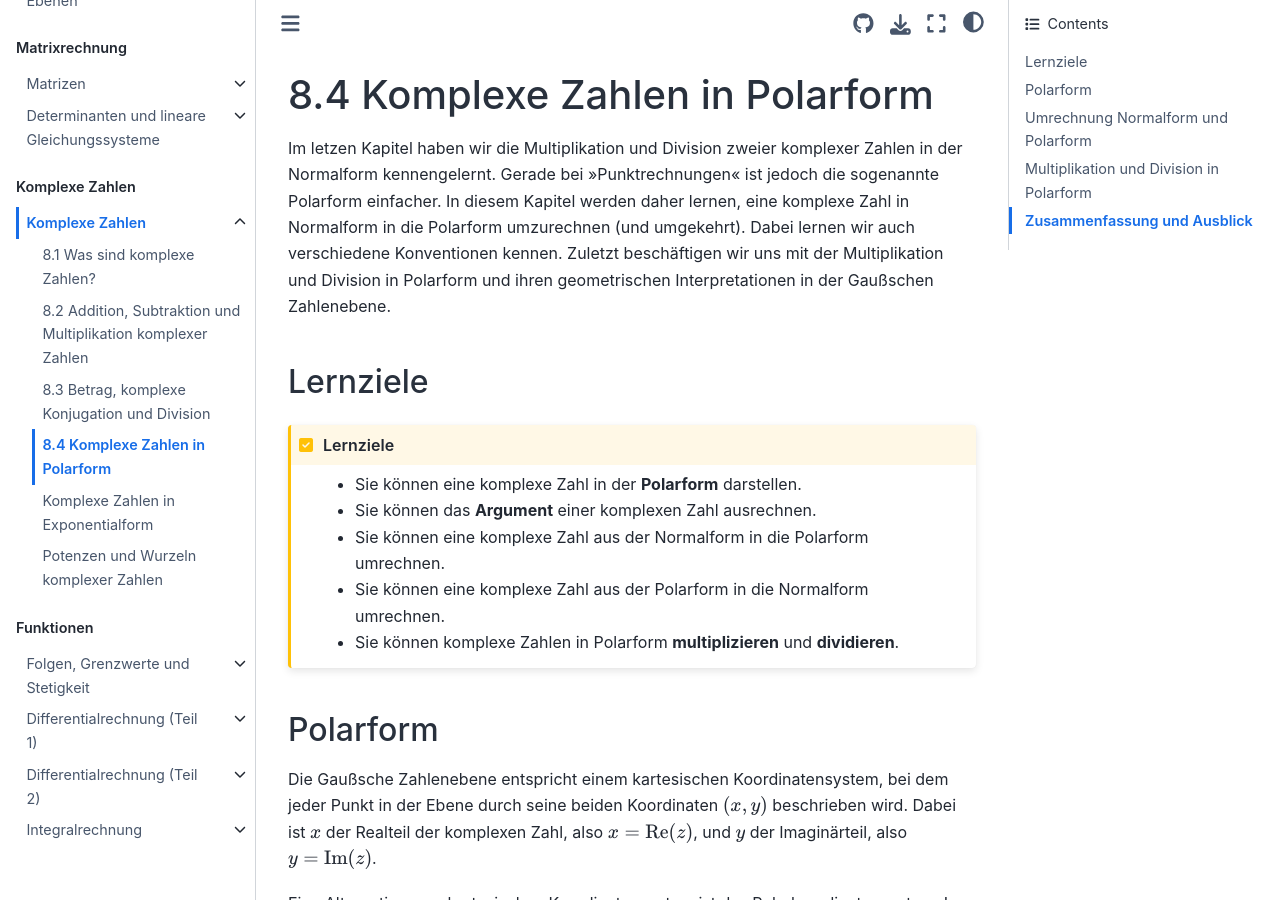
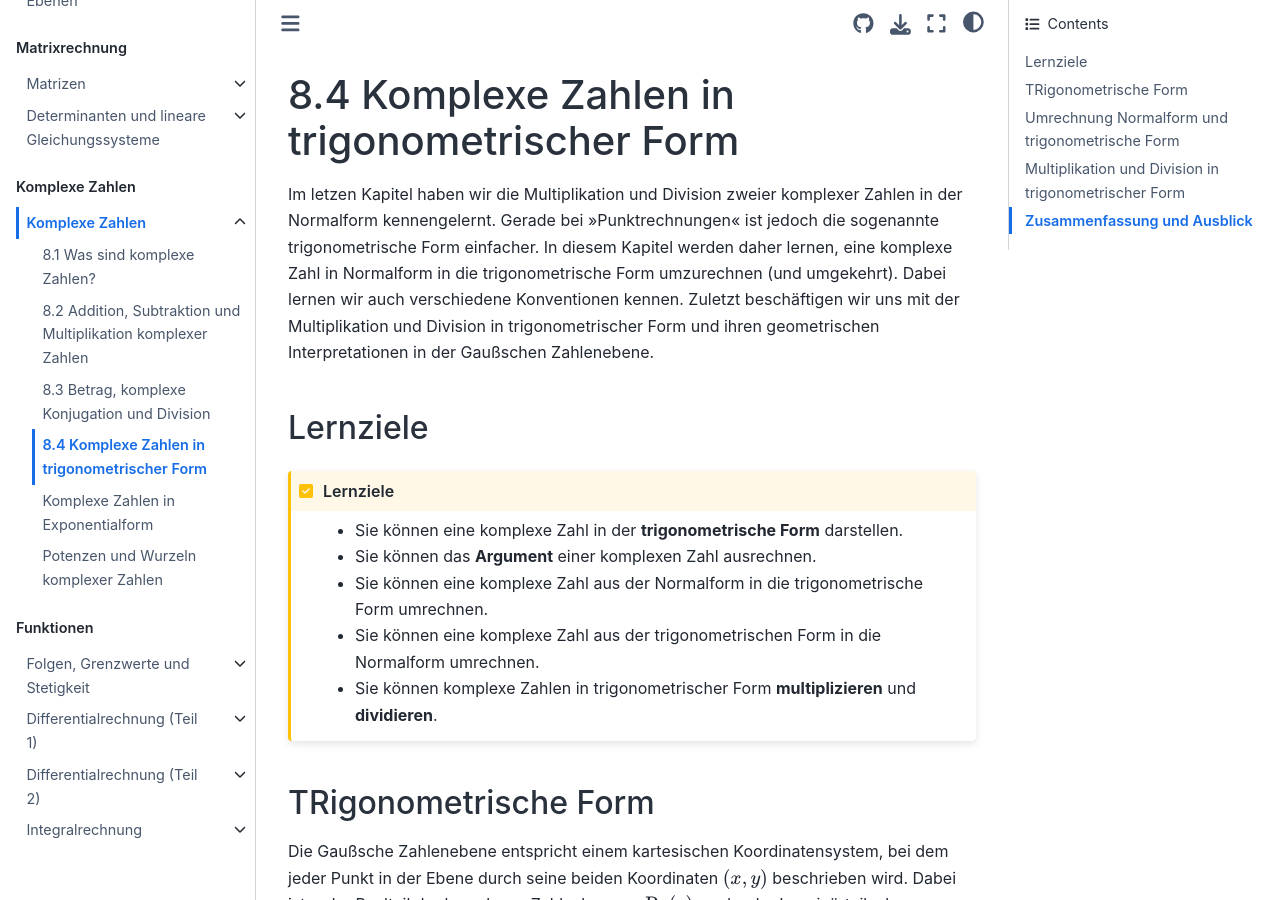
Before and after one commit to s-linden/mathematik-1, a Jupyter Book: the page built from doc/chapter08/chapter08_sec04.md, in a window 1280 px wide and 900 px high. Built offline with Jupyter Book 1.0.4 settings and Sphinx 7.4.7 and the Sphinx Book theme 1.1.4, drawn with Linux system fonts in a browser that asks for light colours; some of the changed text lies outside the part shown.

Commit message:
substituted Polarform by trigonometrische Form

````diff
--- a/doc/chapter08/chapter08_sec04.md
+++ b/doc/chapter08/chapter08_sec04.md
@@ -1,28 +1,31 @@
-# 8.4 Komplexe Zahlen in Polarform
+# 8.4 Komplexe Zahlen in trigonometrischer Form
 
 Im letzen Kapitel haben wir die Multiplikation und Division zweier komplexer
 Zahlen in der Normalform kennengelernt. Gerade bei »Punktrechnungen« ist jedoch
-die sogenannte Polarform einfacher. In diesem Kapitel werden daher lernen, eine
-komplexe Zahl in Normalform in die Polarform umzurechnen (und umgekehrt). Dabei
-lernen wir auch verschiedene Konventionen kennen. Zuletzt beschäftigen wir uns
-mit der Multiplikation und Division in Polarform und ihren geometrischen
-Interpretationen in der Gaußschen Zahlenebene.
+die sogenannte trigonometrische Form einfacher. In diesem Kapitel werden daher
+lernen, eine komplexe Zahl in Normalform in die trigonometrische Form
+umzurechnen (und umgekehrt). Dabei lernen wir auch verschiedene Konventionen
+kennen. Zuletzt beschäftigen wir uns mit der Multiplikation und Division in
+trigonometrischer Form und ihren geometrischen Interpretationen in der Gaußschen
+Zahlenebene.
 
 
 ## Lernziele
 
 ```{admonition} Lernziele
 :class: goals
-* Sie können eine komplexe Zahl in der **Polarform** darstellen.
+* Sie können eine komplexe Zahl in der **trigonometrische Form** darstellen.
 * Sie können das **Argument** einer komplexen Zahl ausrechnen.
-* Sie können eine komplexe Zahl aus der Normalform in die Polarform umrechnen.
-* Sie können eine komplexe Zahl aus der Polarform in die Normalform umrechnen.
-* Sie können komplexe Zahlen in Polarform **multiplizieren** und
+* Sie können eine komplexe Zahl aus der Normalform in die trigonometrische Form
+  umrechnen.
+* Sie können eine komplexe Zahl aus der trigonometrischen Form in die Normalform
+  umrechnen.
+* Sie können komplexe Zahlen in trigonometrischer Form **multiplizieren** und
   **dividieren**.
 ```
 
 
-## Polarform
+## TRigonometrische Form
 
 Die Gaußsche Zahlenebene entspricht einem kartesischen Koordinatensystem, bei
 dem jeder Punkt in der Ebene durch seine beiden Koordinaten $(x,y)$ beschrieben
@@ -44,11 +47,11 @@ Winkel von $\varphi = 30^{\circ}$ zur klassischen x-Achse. Diesen Winkel nennt
 man auch Polarwinkel oder Azimuth.
 
 <img src="pics/polarform_light43.svg"
-alt="Mehrere komplexe Zahlen in Polarform"
+alt="Mehrere komplexe Zahlen in trigonometrischer Form"
 class="image43"
 width=100%>
 <img src="pics/polarform_light169.svg"
-alt="Mehrere komplexe Zahlen in Polarform"
+alt="Mehrere komplexe Zahlen in trigonometrischer Form"
 class="image169"
 width=100%>
 
@@ -58,7 +61,8 @@ Polarkoordinaten dargestellt werden. Zu der komplexen Zahl $z = \sqrt{3} +
 Polarkoordinaten entspricht das gerade dem obigen Beispiel $(2, 30^{\circ})$. Um
 deutlich zu machen, dass es sich um eine komplexe Zahl handelt, werden
 allerdings nicht die Polarkoordinaten selbst benutzt, sondern die sogenannte
-Polarform:
+Polarform. Es gibt zwei Varianten der Polarform. Zunächst betrachten wir die
+**trigonometrische Form**:
 
 $$z = 2\cos(30^{\circ}) + 2\sin(30^{\circ})\mathrm{i}.$$
 
@@ -70,13 +74,13 @@ $$|z| = 2.$$
 Wir werden noch sehen, dass der Winkel entscheidend für die Multiplikation,
 Division und vor allem auch für das Potenzieren von komplexen Zahlen ist. Um
 diese Bedeutung hervorzuheben, wird der Winkel als **Argument** der komplexen
-Zahl bezeichnet. Zusammengefasst erhalten wir folgende Definition der Polarform
-einer komplexen Zahl.
+Zahl bezeichnet. Zusammengefasst erhalten wir folgende Definition der
+trigonometrischen Form einer komplexen Zahl.
 
-```{admonition} Was ist ... die Polarform?
+```{admonition} Was ist ... die trigonometrische Form?
 :class: note
-Die Polarform ist eine alternative Schreibweise einer komplexen Zahl $z$. In
-Polarform wird eine komplexe Zahl geschrieben als
+Die trigonometrische Form ist eine alternative Schreibweise einer komplexen Zahl
+$z$. In trigonometrischer Form wird eine komplexe Zahl geschrieben als
 
 $$z = r \, \cos(\varphi) + r \, \sin(\varphi)\, \mathrm{i}.$$
 
@@ -85,12 +89,12 @@ Argument.
 ```
 
 
-## Umrechnung Normalform und Polarform
+## Umrechnung Normalform und trigonometrische Form
 
-Die Umrechnung von der Polarform in die Normalform ist einfach. Tatsächlich
-müssen wir ja nur die Kosinus- und Sinuswerte konkret ausrechnen und jeweils mit
-dem Betrag multiplizieren. Die komplexe Zahl $z = 2 \cos(30^{\circ}) + 2
-\sin(\varphi) \mathrm{i}$ hat den Realteil
+Die Umrechnung von der trigonometrischen Form in die Normalform ist einfach.
+Tatsächlich müssen wir ja nur die Kosinus- und Sinuswerte konkret ausrechnen und
+jeweils mit dem Betrag multiplizieren. Die komplexe Zahl $z = 2 \cos(30^{\circ})
++ 2 \sin(\varphi) \mathrm{i}$ hat den Realteil
 
 $$\text{Re}(z) = 2 \cos(30^{\circ}) = 2 \cdot \frac{\sqrt{3}}{2}
 = \sqrt{3}$$
@@ -166,19 +170,19 @@ title="YouTube video player" frameborder="0" allow="accelerometer; autoplay; cli
 encrypted-media; gyroscope; picture-in-picture" allowfullscreen></iframe>
 ```
 
-```{dropdown} Video "Polarform"von Mathematrick
+```{dropdown} Video "Polarform" von Mathematrick
 <iframe width="560" height="315" src="https://www.youtube.com/embed/KzhWHGoAuK8"
 title="YouTube video player" frameborder="0" allow="accelerometer; autoplay; clipboard-write;
 encrypted-media; gyroscope; picture-in-picture" allowfullscreen></iframe>
 ```
 
 
-## Multiplikation und Division in Polarform
+## Multiplikation und Division in trigonometrischer Form
 
-Als nächstes betrachten wir die Multiplikation und Division zweier komplexer Zahlen in
-Polarform. Hat die erste Zahl $z_1$ den Betrag $r$ und das Argument $\alpha$ und
-die zweite Zahl $z_2$ den Betrag $s$ und das Argument $\beta$, dann ist das
-Produkt der beiden komplexen Zahlen
+Als nächstes betrachten wir die Multiplikation und Division zweier komplexer
+Zahlen in trigonometrischer Form. Hat die erste Zahl $z_1$ den Betrag $r$ und
+das Argument $\alpha$ und die zweite Zahl $z_2$ den Betrag $s$ und das Argument
+$\beta$, dann ist das Produkt der beiden komplexen Zahlen
 
 $$z_1 \cdot z_2 = r\cdot s \cdot \left(\cos(\alpha+\beta) +
 \sin(\alpha+\beta)\cdot \mathrm{i} \right).$$
@@ -195,10 +199,10 @@ Die beiden Beträge werden dividiert und die beiden Argumente subtrahiert.
 
 ## Zusammenfassung und Ausblick
 
-In diesem Kapitel haben Sie gelernt, wie eine komplexe Zahl in Polarform
-formuliert wird und wie die Umrechnung in die Normalform funktioniert. Wird die
-Polarform verwendet, so sind Multiplikation und Division recht einfach
-durchzuführen. Auch in der dritten Darstellungsform für komplexe Zahlen, der
-sogenannten Exponentialform, sind diese beiden Rechenoperationen einfach.
+In diesem Kapitel haben Sie gelernt, wie eine komplexe Zahl in trigonometrischer
+Form formuliert wird und wie die Umrechnung in die Normalform funktioniert. Wird
+die trigonometrische Form verwendet, so sind Multiplikation und Division recht
+einfach durchzuführen. Auch in der dritten Darstellungsform für komplexe Zahlen,
+der sogenannten Exponentialform, sind diese beiden Rechenoperationen einfach.
 Darüber hinaus wird aber auch das Potenzieren und Wurzelziehen erleichtert, so
 dass wir im nächsten Kapitel die Exponentialform studieren werden.
````
Also changed, not shown: doc/chapter08/chapter08_sec01.md (+2 -2 lines), doc/chapter08/chapter08_sec02.md (+3 -2 lines), doc/chapter08/chapter08_sec03.md (+4 -4 lines).
